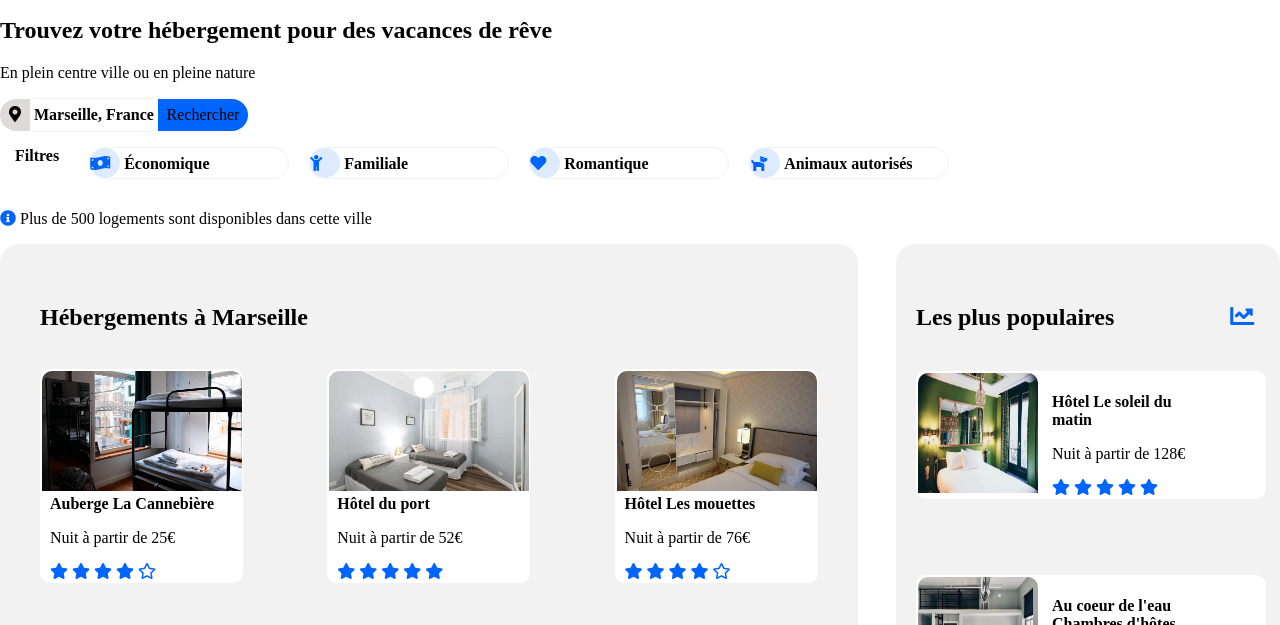
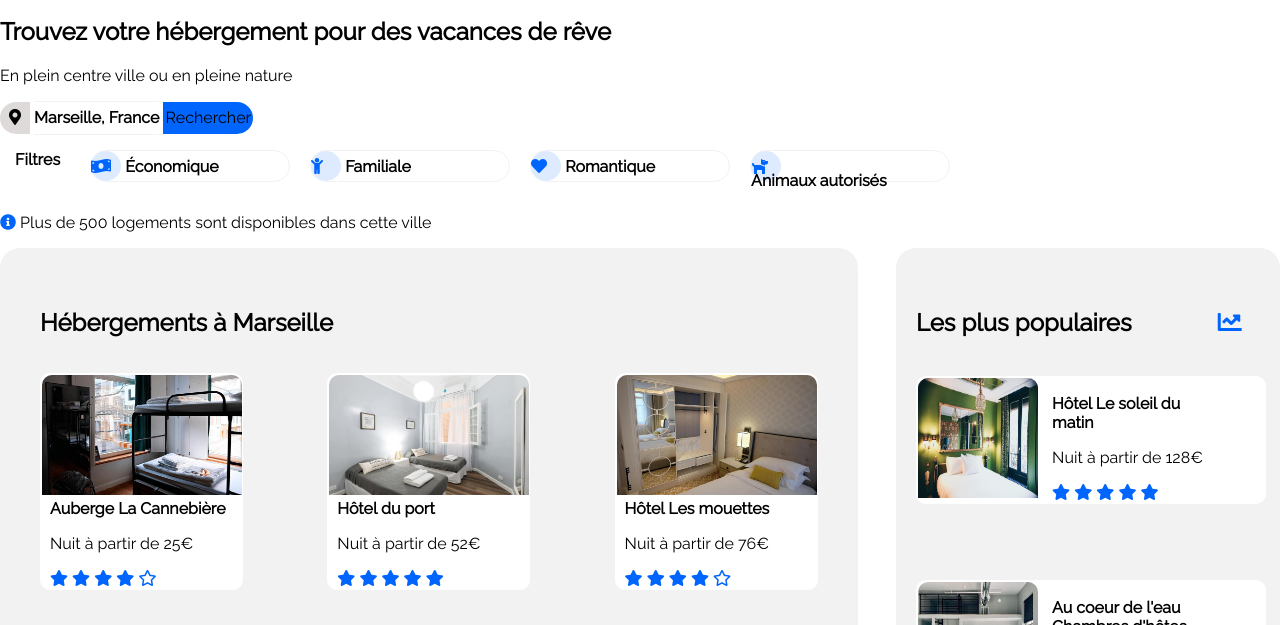
Before and after one commit to Fabidione/FabienneDione_2_04012021, a plain HTML site: page index.html in a window 1280 px wide. Shown: the part 123-748 px from the top of the page. Drawn offline with Linux system fonts and the light colour scheme.

Commit message:
ajout font family

```diff
--- a/style.css
+++ b/style.css
@@ -9,15 +9,10 @@ body
     max-width: 1300px;
     margin-left: auto;
     margin-right: auto;
-
 }
-@font-face {
-    font-family: 'raleway';
-    src: url("");
-  }
 body
-{
-    font-family:
+ {
+    font-family: 'Raleway', sans-serif;
 }
 * {
     -webkit-box-sizing: border-box;
@@ -28,7 +23,6 @@ body
 {
     display: inline-block;
     margin-right: 800px;
-
 }
 .navigation
 {
@@ -92,14 +86,13 @@ li
     display: flex;
     flex-direction: row;
     padding: 15px;
-
 }
 .titref p,.economique p,.familiale p,.romantique p,.animaux p
 {
     display:inline-block;
-    font-weight: bold;
-    margin-top: -50px;
-    margin-bottom: -50px;
+    font-weight:bold;
+    margin-top:-50px;
+    margin-bottom:-40px;
     margin-right:30px;
 }
 .titref i,.economique i,.familiale i,.romantique i,.animaux i
@@ -113,8 +106,8 @@ li
 {
     border:solid 1px  #F2F2F2;
     border-radius: 50px;
+    width: 200px;
     line-height:0px ;
-    width: 200px;
     margin-right: 20px;
 }
 .economique:hover,.familiale:hover,.romantique:hover,.animaux:hover
@@ -126,9 +119,6 @@ i
     color:#0065FC;
 }
 figure
-{
-
-}
 #titreimage1,#titreimage2,#titreimage3,#titreimage4,#titreimage5,#titreimage6
 {
     padding-left: 8px;
@@ -201,7 +191,7 @@ h4{
 }
 .titre_populaires i
 {
-    margin-left:110px ;
+    margin-left:80px ;
 }
 .soleil_image,.soleil_titre,.eau_image,.eau_titre,.bleu_image,.bleu_titre
 {
@@ -234,6 +224,8 @@ h4{
     display: flex;
     background-color: #F2F2F2;
     width: 100%;
+    margin-left: auto;
+    margin-right: auto;
 }
 .propos
 {
```
